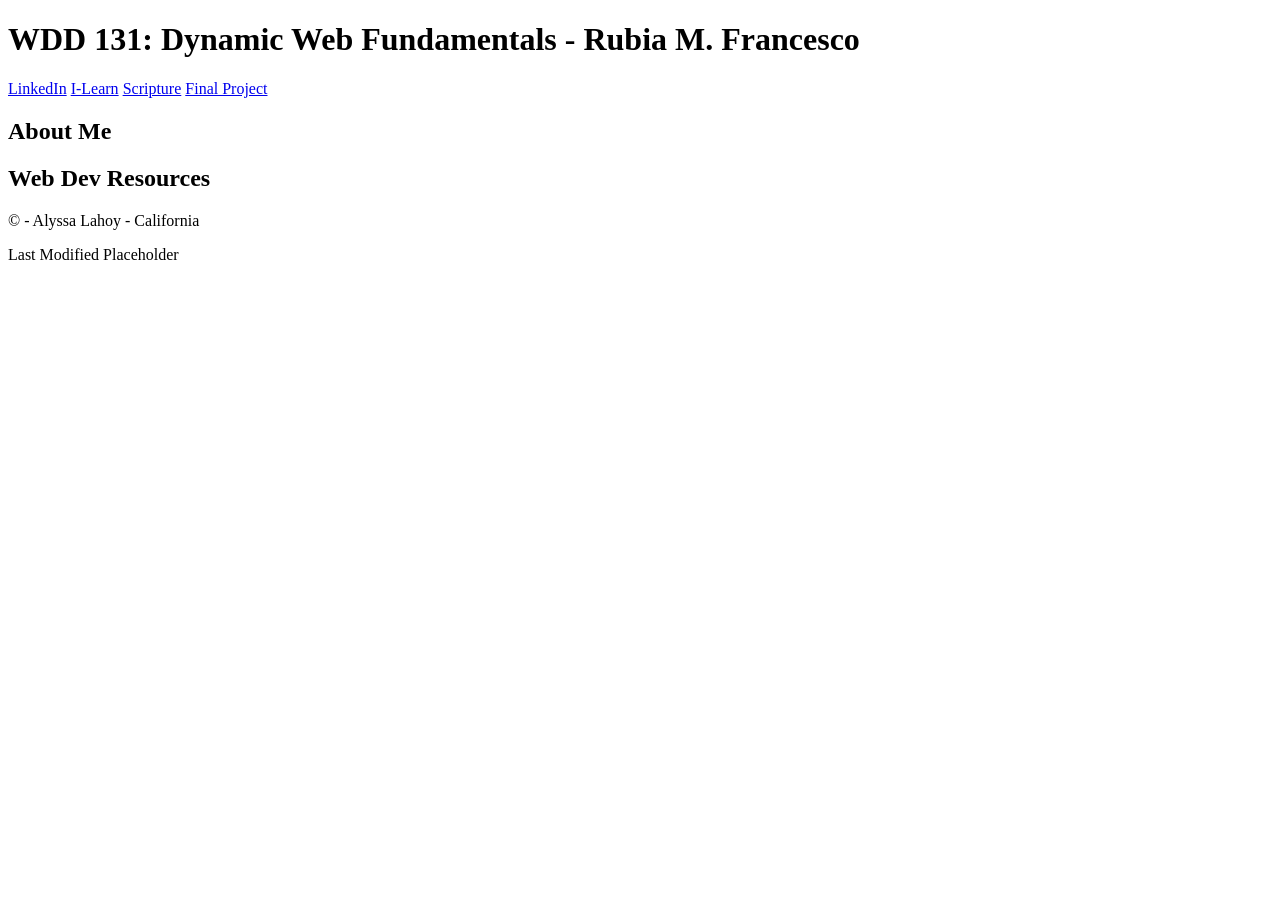
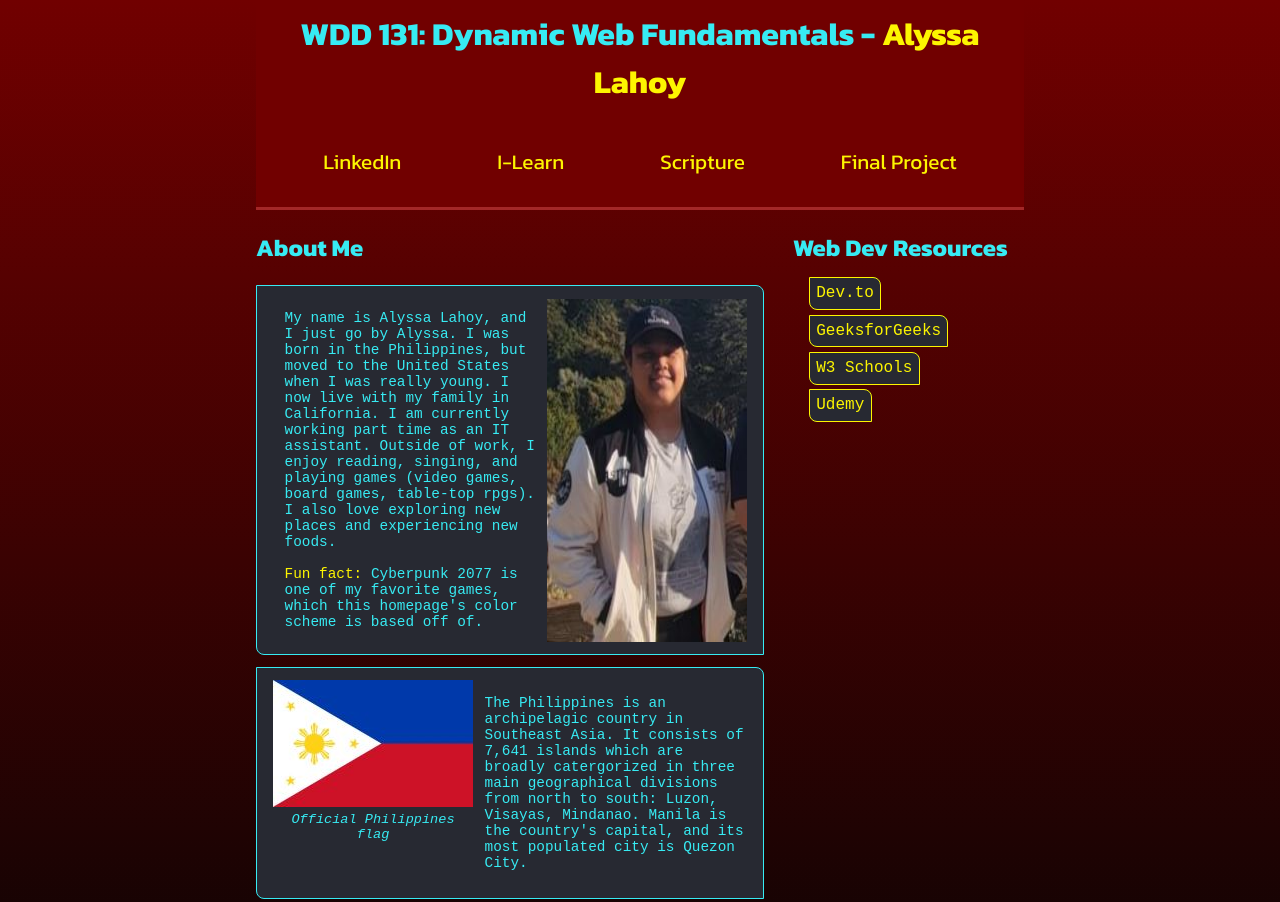
Before and after one commit to atLAhs2000/wdd131, a plain HTML site: page index.html in a window 1280 px wide. Shown: the top 902 px of the page. Before the commit the page ends 800 px from the top, so only its background shows below. Drawn offline with Linux system fonts and the light colour scheme; a web font is replaced by a local one.

Commit message:
finish css

```diff
--- a/index.html
+++ b/index.html
@@ -7,29 +7,68 @@
     <meta name="author" content="Alyssa Lahoy">
     <meta name="description"
         content="WDD 131 - Dynamic Web Fundamentals - Alyssa Lahoy - Home page for work associated with the WDD 131 course at BYU-Idaho.">
-    <title>WDD 131 - Dynamic Web Fundamentals - Your Name</title>
+    <title>WDD 131 - Dynamic Web Fundamentals - Alyssa Lahoy</title>
+
+    <link rel="stylesheet" href="styles/base.css">
+    <script src="scripts/getdates.js" defer></script>
 </head>
 
 <body>
     <header>
-        <h1>WDD 131: Dynamic Web Fundamentals - Rubia M. Francesco</h1>
+        <h1>WDD 131: Dynamic Web Fundamentals - <span class="special">Alyssa Lahoy</span></h1>
 
         <nav>
-            <a href="https://www.linkedin.com/in/alyssa-lahoy-933316239/" target="_blank">LinkedIn</a>
-            <a href="https://byui.instructure.com/" target="_blank">I-Learn</a>
-            <a href="https://www.churchofjesuschrist.org/study/scriptures/nt/rom/1?lang=eng&id=p16-p17#p16"
-                target="_blank">Scripture</a>
-            <a href="#">Final Project</a>
+            <ul>
+                <li><a href="https://www.linkedin.com/in/alyssa-lahoy-933316239/" target="_blank">LinkedIn</a></li>
+                <li><a href="https://byui.instructure.com/" target="_blank">I-Learn</a></li>
+                <li><a href="https://www.churchofjesuschrist.org/study/scriptures/nt/rom/1?lang=eng&id=p16-p17#p16"
+                        target="_blank">Scripture</a></li>
+                <li><a href="#">Final Project</a></li>
+            </ul>
         </nav>
     </header>
 
     <main>
         <section class="card">
-            <h2>About Me</h2>
+            <div class="sect-head">
+                <h2>About Me</h2>
+            </div>
+            <div class="about-me">
+                <p>My name is Alyssa Lahoy, and I just go by Alyssa. I was born in the Philippines, but moved to the
+                    United States when I was really young. I now live with my family in California. I am currently
+                    working part time as an IT assistant. Outside of work, I enjoy reading, singing, and playing
+                    games
+                    (video games, board games, table-top rpgs). I also love exploring new places and experiencing
+                    new
+                    foods.<br>
+                    <br>
+                    <span class="special">Fun fact:</span> Cyberpunk 2077 is one of my favorite games, which this
+                    homepage's color scheme is based off of.
+                </p>
+                <img src="images/author-pic.jpg" alt="Image of website author">
+            </div>
+
+            <div class="philippines">
+                <figure>
+                    <img src="images/philippiine-flag.jpg" alt="Image of official Philippines flag">
+                    <figcaption><i>Official Philippines flag</i></figcaption>
+                </figure>
+                <p>The Philippines is an archipelagic country in Southeast Asia. It consists of 7,641 islands which are
+                    broadly catergorized in three main geographical divisions from north to south: Luzon, Visayas,
+                    Mindanao. Manila is the country's capital, and its most populated city is Quezon City.</p>
+            </div>
         </section>
 
         <section class="card">
-            <h2>Web Dev Resources</h2>
+            <div class="sect-head">
+                <h2>Web Dev Resources</h2>
+            </div>
+            <ul class="aside-list">
+                <li><a href="https://dev.to">Dev.to</a></li>
+                <li><a href="https://www.geeksforgeeks.org">GeeksforGeeks</a></li>
+                <li><a href="https://www.w3schools.com">W3 Schools</a></li>
+                <li><a href="https://www.udemy.com">Udemy</a></li>
+            </ul>
         </section>
     </main>
 
--- a/scripts/getdates.js
+++ b/scripts/getdates.js
@@ -0,0 +1,8 @@
+//select all document elements
+const currentYear = document.getElementById("#current-year");
+
+//use DATE object
+const today = new Date();
+
+//set innerHTML of elements
+currentYear.innerHTML = today.getFullYear();
--- a/styles/base.css
+++ b/styles/base.css
@@ -0,0 +1,172 @@
+@import url('https://fonts.googleapis.com/css2?family=Kanit:ital,wght@0,400;0,700;1,400;1,700&family=Sometype+Mono:ital,wght@0,400..700;1,400..700&display=swap');
+
+@keyframes link-hover {
+    from {
+        font-size: 1.3rem;
+        color: var(--rich-lemon);
+    }
+
+    to {
+        font-size: 1.4rem;
+        color: var(--electric-blue);
+    }
+}
+
+/* CYBERPUNK color scheme */
+:root {
+    --blood-red: #710000;
+    --rich-lemon: #FDF500;
+    --raisin-black: #272932;
+    --electric-blue: #37EBF3;
+    --keppel: #1AC5B0;
+    background: rgb(113, 0, 0);
+    background: linear-gradient(180deg, rgba(113, 0, 0, 1) 0%, rgba(4, 4, 4, 1) 100%);
+}
+
+body {
+    font-family: 'Sometype Mono', monospace;
+    margin: 0 auto;
+    max-width: 60%;
+    color: var(--electric-blue);
+    padding-bottom: 8em;
+}
+
+body p {
+    font-size: 0.9rem;
+}
+
+header {
+    background-color: var(--blood-red);
+    border-bottom: solid 3px #a32727;
+    margin-top: 0;
+}
+
+header h1 {
+    text-align: center;
+    margin: 0;
+    padding: 0.3em 0.8em;
+}
+
+h1,
+h2,
+h3,
+h4,
+h5,
+h6 {
+    font-family: 'Kanit', sans-serif;
+    color: var(--electric-blue);
+}
+
+nav {
+    padding: 0.4em;
+    margin: 0;
+}
+
+nav ul {
+    width: 100%;
+    padding: 0.5rem 0;
+    display: flex;
+    justify-content: space-evenly;
+}
+
+nav ul li {
+    margin: 0 1.2em;
+    list-style-type: none;
+}
+
+nav ul li a {
+    font-family: 'Kanit', sans-serif;
+    font-size: 1.3rem;
+    padding: 1rem;
+    border-radius: 8px;
+    color: var(--rich-lemon);
+    text-decoration: none;
+}
+
+nav ul li a:hover {
+    animation-name: link-hover;
+    animation-duration: 0.8s;
+    font-size: 1.4rem;
+    color: var(--electric-blue);
+}
+
+/* main grid */
+main {
+    display: grid;
+    grid-template-columns: repeat(6, 1fr);
+    justify-items: center;
+    column-gap: 0.8em;
+    margin-bottom: 1em;
+}
+
+main .card:nth-of-type(1) {
+    grid-column: 1/5;
+}
+
+.about-me,
+.philippines {
+    display: flex;
+    border: solid 1px var(--electric-blue);
+    background-color: var(--raisin-black);
+    border-radius: 0 8px;
+    padding: 0.8em 1em;
+    margin-bottom: 0.7em;
+}
+
+.about-me p {
+    margin: 0.8em;
+}
+
+.philippines figure {
+    margin: 0;
+}
+
+figcaption {
+    font-size: 0.85rem;
+    text-align: center;
+}
+
+.philippines p {
+    margin-left: 0.8em;
+}
+
+main .card:nth-of-type(2) {
+    grid-column: 5/7;
+}
+
+.aside-list {
+    padding: 0 1em;
+    border-radius: 8px;
+    list-style-type: none;
+    margin: 0;
+}
+
+.aside-list li {
+    margin-bottom: 1.2em;
+}
+
+.aside-list li a {
+    text-decoration: none;
+    color: var(--rich-lemon);
+    border: 1px solid var(--rich-lemon);
+    background-color: var(--raisin-black);
+    padding: 0.4em;
+    border-radius: 0 8px;
+}
+
+.aside-list li a:hover {
+    color: var(--electric-blue);
+    border-color: var(--electric-blue);
+}
+
+/* footer */
+
+footer {
+    text-align: center;
+}
+
+/* general classes */
+
+.special {
+    color: var(--rich-lemon);
+}
```
Also changed, not shown: images/author-pic.jpg (added), images/philippiine-flag.jpg (added).
